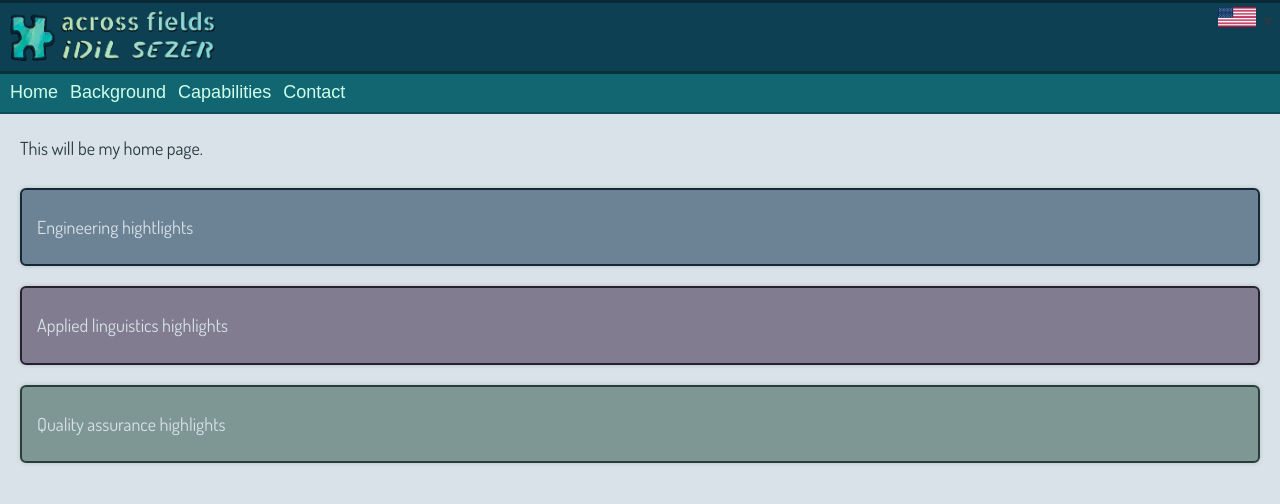
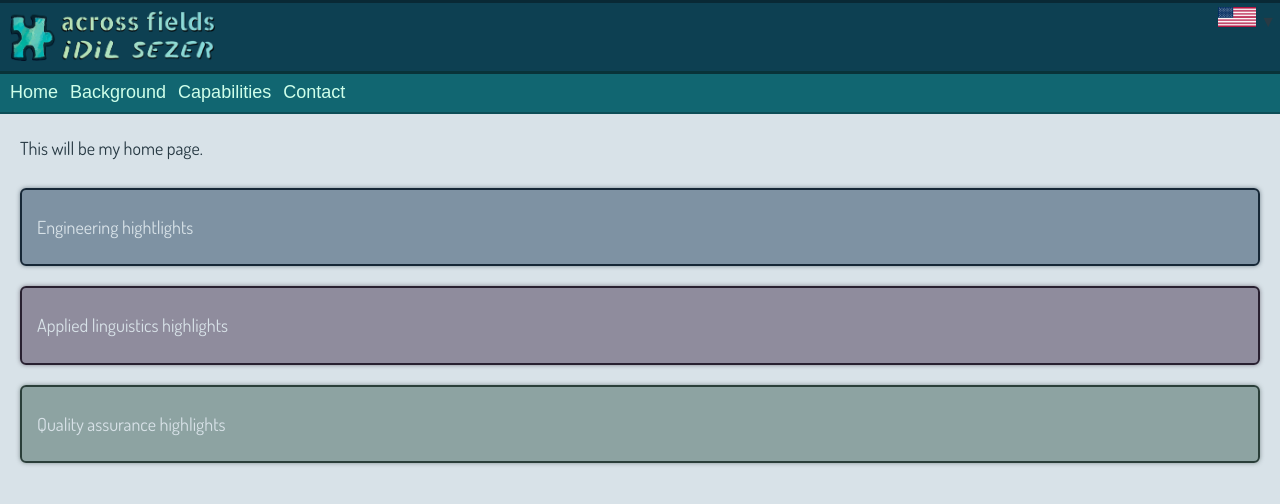
Before and after one commit to acrossfields/idilsezer, a Jekyll site: the page built from en/index.md, in a window 1280 px wide. Shown: the top 504 px of the page. Built offline with Jekyll 4.4.1, drawn with Linux system fonts in a browser that asks for light colours; some web fonts are replaced.

Commit message:
Update style.scss

```diff
--- a/assets/css/style.scss
+++ b/assets/css/style.scss
@@ -88,28 +88,28 @@ body a:hover {
   margin: 20px;
   padding: 8px 15px;
   color: #d8e2e8;
-  background-color: rgba(38, 68, 96, 0.6);
+  background-color: rgba(38, 68, 96, 0.5);
   border: 2px solid #162736;
   border-radius: 6px;
-  box-shadow: 0 0 4px rgba(22, 39, 54, 0.2);
+  box-shadow: 0 0 4px rgba(22, 39, 54, 0.5);
 }
 
 .content-home.lang {
   margin: 20px;
   padding: 8px 15px;
   color: #d8e2e8;
-  background-color: rgba(72, 57, 85, 0.6);
+  background-color: rgba(72, 57, 85, 0.5);
   border: 2px solid #282030;
   border-radius: 6px;
-  box-shadow: 0 0 4px rgba(40, 32, 48, 0.2);
+  box-shadow: 0 0 4px rgba(40, 32, 48, 0.5);
 }
 
 .content-home.qa {
   margin: 20px;
   padding: 8px 15px;
   color: #d8e2e8;
-  background-color: rgba(69, 103, 94, 0.6);
+  background-color: rgba(69, 103, 94, 0.5);
   border: 2px solid #2a3e39;
   border-radius: 6px;
-  box-shadow: 0 0 4px rgba(42, 62, 57, 0.2);
+  box-shadow: 0 0 4px rgba(42, 62, 57, 0.5);
 }
```
